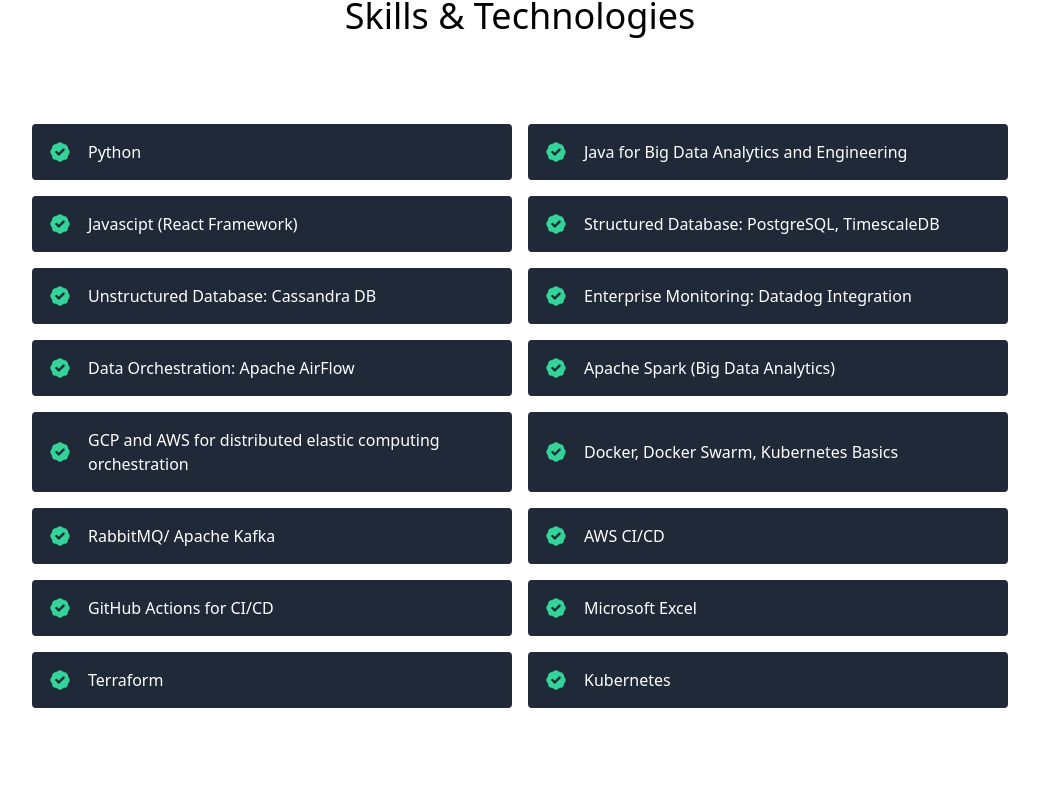
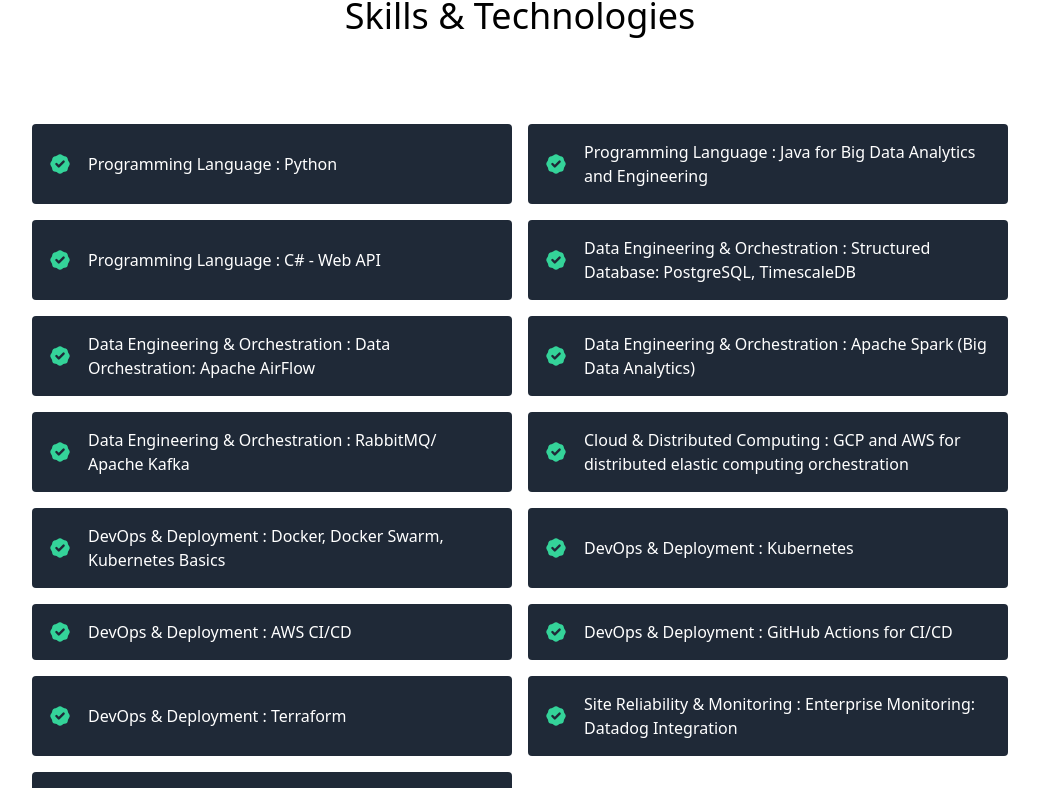
Before and after one commit to alanriya/alanriya.github.io, a React (Create React App) app: page / in a window 1280 px wide. Shown: the part 3376-4164 px from the top of the page, without its empty margins (120-1159 px from the left). Built offline with nearby package versions, Linux system fonts and the light colour scheme.

Commit message:
categorise skills

```diff
--- a/src/data.js
+++ b/src/data.js
@@ -103,21 +103,25 @@ export const backgrounds = [
 
 ];
 
-export const skills = [
-  "Python",
-  "Java for Big Data Analytics and Engineering",
-  "Javascipt (React Framework)",
-  "Structured Database: PostgreSQL, TimescaleDB",
-  "Unstructured Database: Cassandra DB",
-  "Enterprise Monitoring: Datadog Integration",
-  "Data Orchestration: Apache AirFlow",
-  "Apache Spark (Big Data Analytics)",
-  "GCP and AWS for distributed elastic computing orchestration",
-  "Docker, Docker Swarm, Kubernetes Basics",
-  "RabbitMQ/ Apache Kafka",
-  "AWS CI/CD",
-  "GitHub Actions for CI/CD",
-  "Microsoft Excel",
-  "Terraform",
-  "Kubernetes"
+ export const skills = [
+  "Programming Language : Python",
+  "Programming Language : Java for Big Data Analytics and Engineering",
+  "Programming Language : C# - Web API",
+
+  "Data Engineering & Orchestration : Structured Database: PostgreSQL, TimescaleDB",
+  "Data Engineering & Orchestration : Data Orchestration: Apache AirFlow",
+  "Data Engineering & Orchestration : Apache Spark (Big Data Analytics)",
+  "Data Engineering & Orchestration : RabbitMQ/ Apache Kafka",
+
+  "Cloud & Distributed Computing : GCP and AWS for distributed elastic computing orchestration",
+
+  "DevOps & Deployment : Docker, Docker Swarm, Kubernetes Basics",
+  "DevOps & Deployment : Kubernetes",
+  "DevOps & Deployment : AWS CI/CD",
+  "DevOps & Deployment : GitHub Actions for CI/CD",
+  "DevOps & Deployment : Terraform",
+
+  "Site Reliability & Monitoring : Enterprise Monitoring: Datadog Integration",
+
+  "Other : Microsoft Excel"
 ];
```
